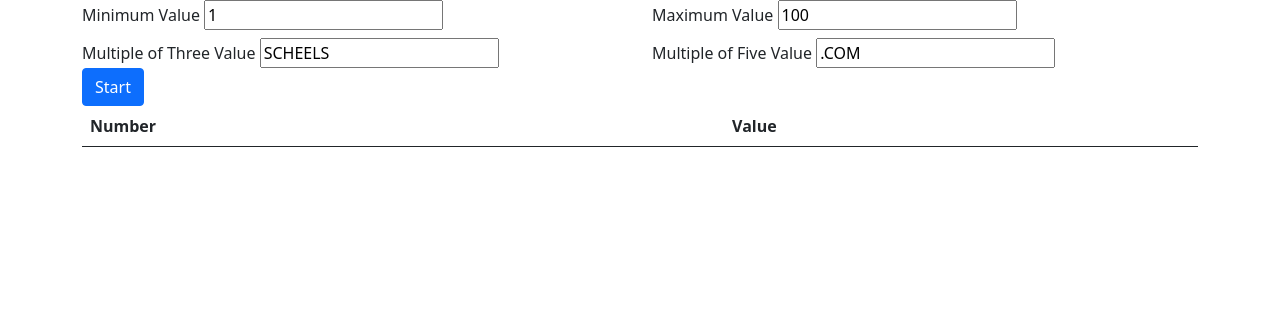
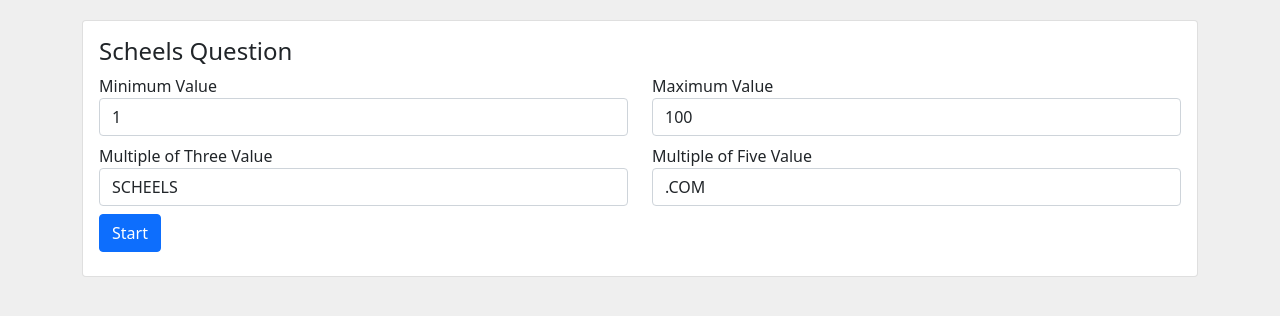
Before and after one commit to andrew-niehaus/scheels-project, a plain HTML site: page index.html in a window 1280 px wide. Drawn offline with nearby package versions, Linux system fonts and the light colour scheme.

Commit message:
Added clear button and more validation

```diff
--- a/index.html
+++ b/index.html
@@ -4,7 +4,8 @@
     <meta charset="UTF-8" />
     <meta http-equiv="X-UA-Compatible" content="IE=edge" />
     <meta name="viewport" content="width=device-width, initial-scale=1.0" />
-    <title>Scheels Interviews</title>
+    <link rel="stylesheet" href="./styles.css" />
+    <title>Andrew Niehaus</title>
 
     <!--Bootstrap-->
     <link
@@ -15,54 +16,85 @@
     />
   </head>
   <body>
-    <!--Reference main javascript functions-->
-    <script src="./numbers.js"></script>
-    <script>
-      function loadMain() {
-        var minValue = document.getElementById("minValueInput").value;
-        var maxValue = document.getElementById("maxValueInput").value;
-        var modThreeValue = document.getElementById("mod3Value").value;
-        var modFiveValue = document.getElementById("mod5Value").value;
+    <div class="container">
+      <div class="card" style="margin-top: 20px; margin-bottom: 20px">
+        <div class="card-body">
+          <h4 class="card-title">Scheels Question</h4>
 
-        if (!minValue || !maxValue || !modThreeValue || !modFiveValue) {
-          alert("Please enter a value for all inputs");
-          return;
-        }
-
-        loadValues(
-          minValue,
-          maxValue,
-          document.getElementById("main"),
-          modThreeValue,
-          modFiveValue
-        );
-      }
-    </script>
-    <div class="container">
+          <!--On a valid form submit we call loadMain without reloading the page-->
+          <!--pattern field (.*\S+.*) ignores whitespace-->
+          <form class="mb-2" onsubmit="loadMain(); return false;">
             <div class="row mb-2">
               <div class="col">
                 <label for="minValueInput">Minimum Value</label>
-          <input type="number" id="minValueInput" value="1" />
+                <input
+                  required
+                  pattern=".*\S+.*"
+                  type="number"
+                  class="form-control"
+                  id="minValueInput"
+                  max="100"
+                  value="1"
+                />
               </div>
               <div class="col">
                 <label for="maxValueInput">Maximum Value</label>
-          <input type="number" id="maxValueInput" value="100" />
+                <input
+                  required
+                  pattern=".*\S+.*"
+                  type="number"
+                  class="form-control"
+                  id="maxValueInput"
+                  value="100"
+                  onchange="setMinValueMax()"
+                />
               </div>
             </div>
-      <div class="row">
+            <div class="row mb-2">
               <div class="col">
                 <label for="mod3Value">Multiple of Three Value</label>
-          <input type="text" id="mod3Value" value="SCHEELS" />
+                <input
+                  required
+                  pattern=".*\S+.*"
+                  type="text"
+                  class="form-control"
+                  id="mod3Value"
+                  value="SCHEELS"
+                />
               </div>
               <div class="col">
                 <label for="mod5Value">Multiple of Five Value</label>
-          <input type="text" id="mod5Value" value=".COM" />
+                <input
+                  required
+                  pattern=".*\S+.*"
+                  type="text"
+                  class="form-control"
+                  id="mod5Value"
+                  value=".COM"
+                />
               </div>
             </div>
 
-      <button class="btn btn-primary" onclick="loadMain()">Start</button>
+            <div class="row">
+              <div class="col">
+                <input type="submit" class="btn btn-primary" value="Start" />
+                <button
+                  id="clear"
+                  onclick="clearValues(); return false;"
+                  class="btn btn-outline-danger"
+                  style="display: none"
+                >
+                  Clear
+                </button>
+              </div>
+            </div>
+          </form>
 
-      <table class="table table-striped">
+          <table
+            id="dataTable"
+            class="table table-striped"
+            style="display: none"
+          >
             <thead>
               <tr>
                 <th>Number</th>
@@ -72,5 +104,53 @@
             <tbody id="main"></tbody>
           </table>
         </div>
+      </div>
+    </div>
+
+    <!--Reference main javascript functions-->
+    <script src="./numbers.js"></script>
+    <script>
+      /*
+        Main function, adds values to the data table based on user input
+        and toggles visibility so user can see the results
+      */
+      function loadMain() {
+        var minValue = document.getElementById("minValueInput").value;
+        var maxValue = document.getElementById("maxValueInput").value;
+        var modThreeValue = document.getElementById("mod3Value").value;
+        var modFiveValue = document.getElementById("mod5Value").value;
+
+        // call the function to add values to the data table
+        loadValues(
+          minValue,
+          maxValue,
+          document.getElementById("main"),
+          modThreeValue,
+          modFiveValue
+        );
+
+        // ensure user can see the data table and the clear button after loading values
+        document.getElementById("dataTable").removeAttribute("style");
+        document.getElementById("clear").removeAttribute("style");
+      }
+
+      /*
+        Makes the clear button and the data table invisible to the user
+      */
+      function clearValues() {
+        document.getElementById("dataTable").style.display = "none";
+        document.getElementById("clear").style.display = "none";
+      }
+
+      /*
+        Sets the maximum accepted value in the min input field
+        to the value of the max input field. This ensures the
+        minimum value is always <= maximum value
+      */
+      function setMinValueMax() {
+        var maxValue = document.getElementById("maxValueInput").value;
+        document.getElementById("minValueInput").max = maxValue;
+      }
+    </script>
   </body>
 </html>
--- /dev/null
+++ b/styles.css
@@ -0,0 +1,3 @@
+body {
+  background-color: #efefef !important;
+}
```
Lines whose indentation alone changed are shown as unchanged.
